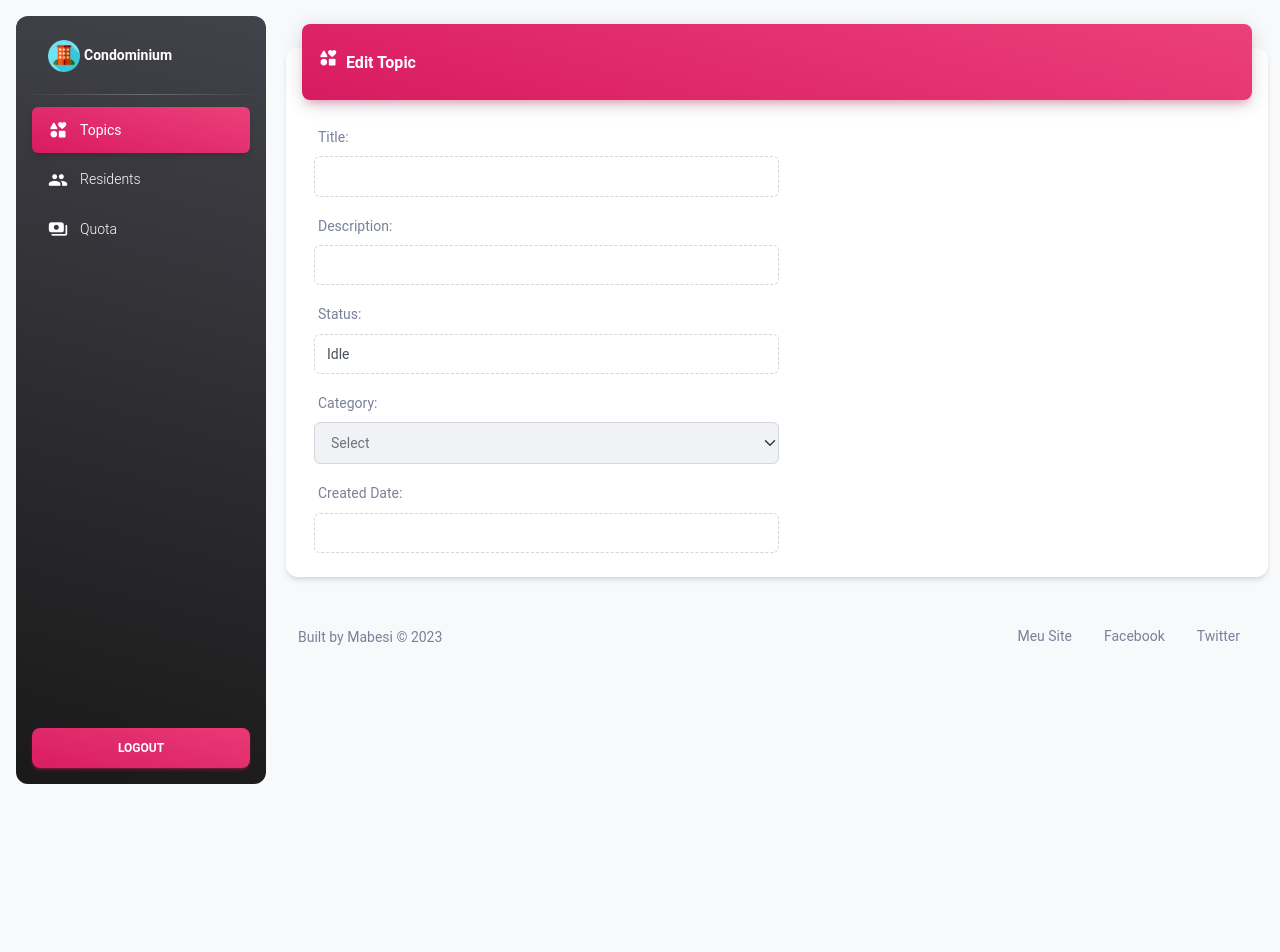
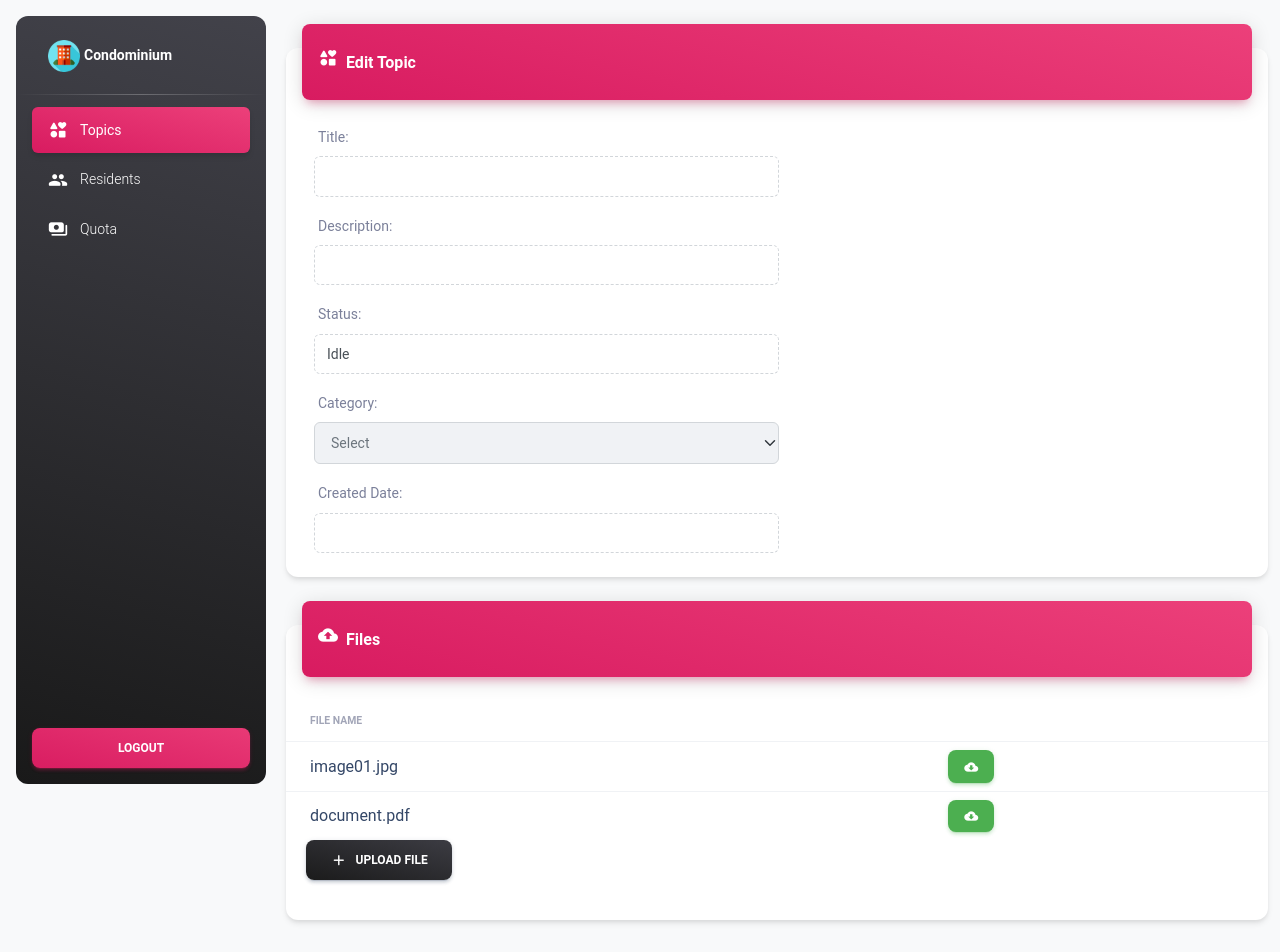
Before and after one commit to mabesi/dao-condominium, a React (Create React App) app in the folder dapp/: page /topics/edit/1 in a window 1280 px wide. Shown: the top 952 px of the page. Before the commit the page ends 800 px from the top, so only its background shows below. Built offline with nearby package versions, Linux system fonts and the light colour scheme; no server answers; sample sign-in values are in the browser's storage.

Commit message:
Component TopicFileRow

```diff
--- /dev/null
+++ b/dapp/src/pages/topics/TopicFileRow.tsx
@@ -0,0 +1,56 @@
+import { Status, isManager } from '../../services/Web3Service';
+import { keccak256, toUtf8Bytes } from 'ethers/lib/utils';
+
+
+type Props = {
+    filename: string;
+    topicTitle: string;
+    status?: Status;
+    onDelete: Function;
+}
+
+/**
+ * props:
+ * - filename
+ * - topicTitle
+ * - status?
+ * - onDelete
+ */
+function TopicFileRow(props: Props) {
+
+    function btnDeleteClick() {
+        if (window.confirm("Are you sure to delete this file?"))
+            props.onDelete(props.filename);
+    }
+
+    function getTopicFileUrl() {
+        const hash = keccak256(toUtf8Bytes(props.topicTitle));
+        return `${process.env.REACT_APP_API_URL}/topicFiles/${hash}/${props.filename}?token=${localStorage.getItem("token")}`;
+    }
+
+    return (
+        <tr>
+            <td>
+                <a href={getTopicFileUrl()} target="_blank" className='ms-3' >{props.filename}</a>
+            </td>
+            <td>
+                <a href={getTopicFileUrl()} target="_blank"  className='btn btn-success btn-sm me-1 mb-0'>
+                    <i className='material-icons text-sm' >cloud_download</i>
+                </a>
+                {
+                    isManager() && props.status === Status.IDLE
+                    ? (
+                        <>
+                            <a href="#" className="btn btn-danger btn-sm me-1 mb-0" onClick={btnDeleteClick} >
+                                <i className='material-icons text-sm' >delete</i>
+                            </a>
+                        </>
+                    )
+                    : <></>
+                }
+            </td>
+        </tr>
+    )
+}
+
+export default TopicFileRow;
--- /dev/null
+++ b/dapp/src/pages/topics/TopicFiles.tsx
@@ -0,0 +1,86 @@
+//import React from 'react';
+import { useEffect, useState } from 'react';
+//import { useLocation, useNavigate } from 'react-router-dom';
+//import x from './x';
+
+import { Status } from "../../services/Web3Service";
+import Loader from "../../components/Loader";
+import TopicFileRow from './TopicFileRow';
+
+type Props = {
+    title: string;
+    status?: Status;
+}
+
+function TopicFiles(props: Props) {
+
+    //const navigate = useNavigate();
+    //const [message, setMessage] = useState<string>("");
+    const [isLoading, setIsLoading] = useState<boolean>(false);
+    const [files, setFiles] = useState<string[]>(["image01.jpg","document.pdf"]);
+
+    //function useQuery() {
+    //    return new URLSearchParams(useLocation().search);
+    //}
+    //const query = useQuery();
+
+    //useEffect(() => {
+    //
+    //},[]);
+
+    function onDeleteTopicFile(filename: string) {
+        alert(filename);
+    }
+
+    return (
+        <div className="row">
+            <div className="col-12">
+            <div className="card my-4">
+                <div className="card-header p-0 position-relative mt-n4 mx-3 z-index-2">
+                <div className="bg-gradient-primary shadow-primary border-radius-lg pt-4 pb-3">
+                    <h6 className="text-white text-capitalize ps-3">
+                        <i className="material-icons opacity-10 me-2" >cloud_upload</i>
+                        Files
+                    </h6>
+                </div>
+                </div>
+
+                <div className="card-body px-0 pb-2">
+                    {
+                        isLoading ? <Loader />: <></>
+                    }
+                    <div className="table-responsive p-0">
+                        <table className="table align-items-center mb-0">
+                        <thead>
+                            <tr>
+                            <th className="text-uppercase text-secondary text-xxs font-weight-bolder opacity-7">File Name</th>
+                            <th className="text-secondary opacity-7"></th>
+                            </tr>
+                        </thead>
+                        <tbody>
+
+                            {
+                                files && files.length
+                                ? files.map(file => <TopicFileRow key={file} filename={file} topicTitle={props.title} status={props.status} onDelete={() => onDeleteTopicFile(file)} />)
+                                : <></>
+                            }
+
+                        </tbody>
+                        </table>
+                    </div>
+                    <div className="row ms-2">
+                        <div className="col-md-12 mb-3">
+                            <a className="btn bg-gradient-dark me-2"  href="/topics/new" >
+                                <i className="material-icons opacity-10 me-2" >add</i>
+                                Upload File
+                            </a>
+                        </div>
+                    </div>
+                </div>
+            </div>
+            </div>
+        </div>
+    )
+}
+
+export default TopicFiles;
--- a/dapp/src/pages/topics/TopicPage.tsx
+++ b/dapp/src/pages/topics/TopicPage.tsx
@@ -6,6 +6,7 @@ import Footer from '../../components/Footer';
 import { Topic, addTopic, editTopic, getTopic, Profile, Status, Category, isManager } from '../../services/Web3Service';
 import Loader from '../../components/Loader';
 import TopicCategory from '../../components/TopicCategory';
+import TopicFiles from './TopicFiles';
 
 function TopicPage() {
 
@@ -282,7 +283,11 @@ function TopicPage() {
                     </div>
                     </div>
                 </div>
-
+                {
+                    title
+                    ? <TopicFiles title={title} status={topic.status} />
+                    : <></>
+                }
                 <Footer />
                 </div>
             </main>
```
Also changed, not shown: 1 other file (tests, documents, lock files or other folders).
